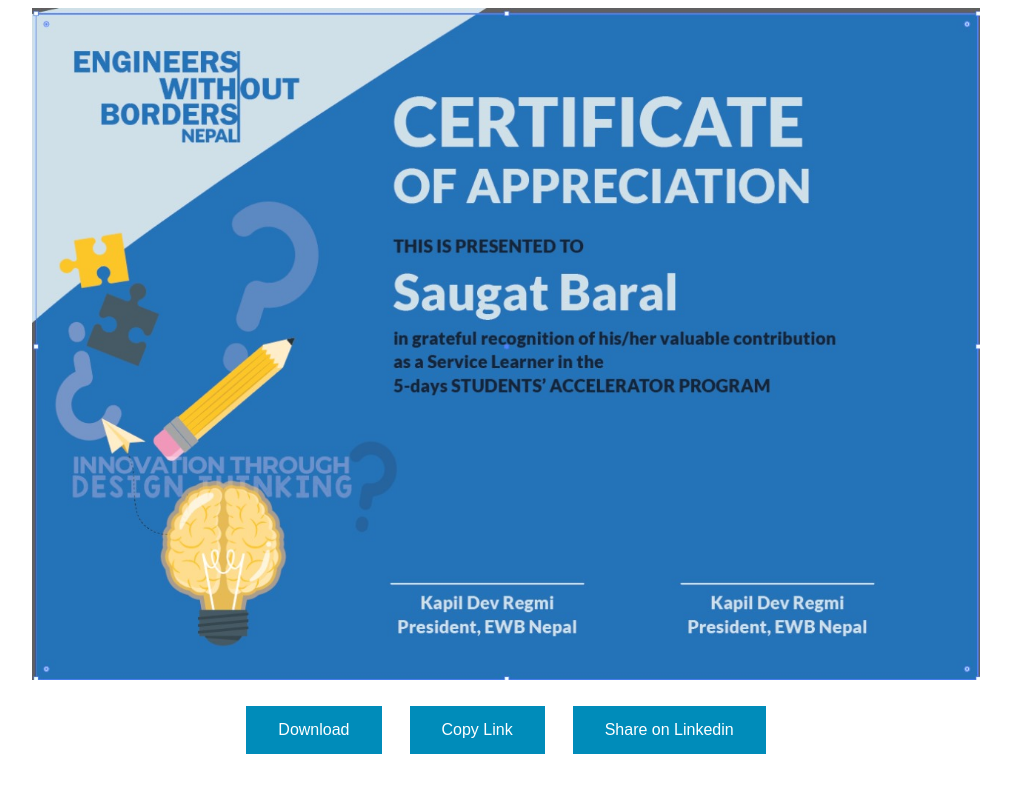
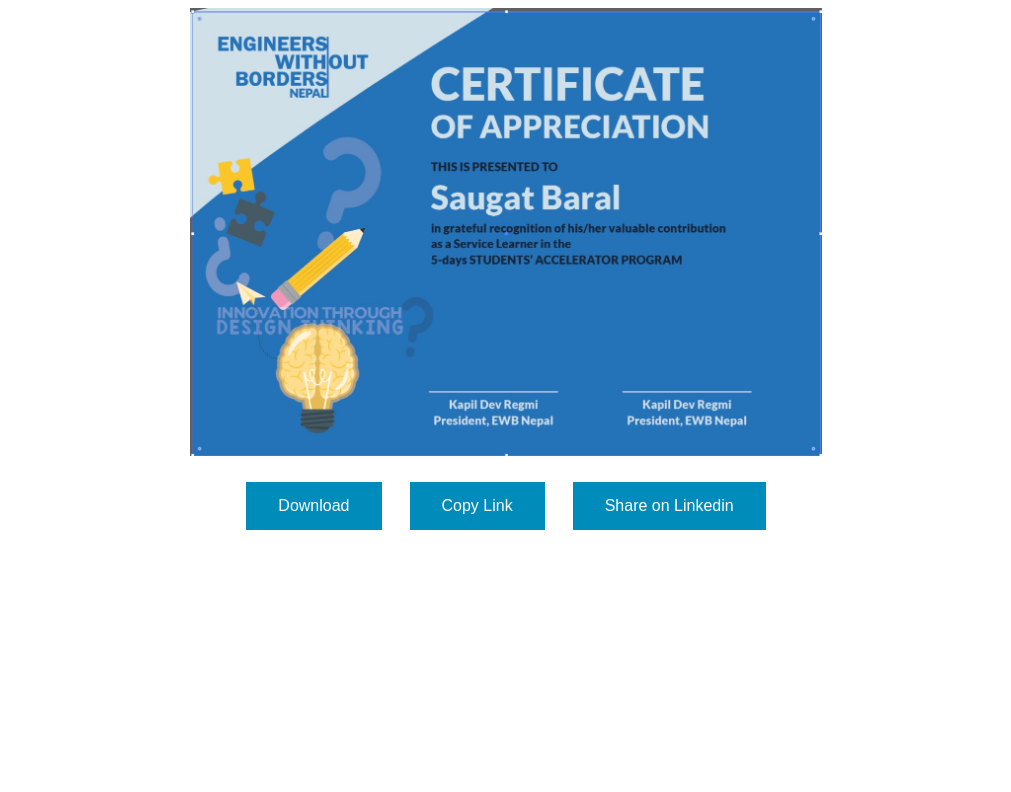
Before and after one commit to 99saugat/99saugat.github.io, a plain HTML site: page index.html in a window 1280 px wide. Shown: the whole page, without its empty margins (134-1145 px from the left). Drawn offline with Linux system fonts and the light colour scheme.

Commit message:
Update index.html

```diff
--- a/index.html
+++ b/index.html
@@ -23,7 +23,7 @@
 
 <center>
 
-<img style='height: 75%; width: 75%; object-fit: contain' src="https://raw.githubusercontent.com/99saugat/99saugat.github.io/main/saugat1.jpeg">
+<img style='height: 50%; width: 50%; object-fit: contain' src="https://raw.githubusercontent.com/99saugat/99saugat.github.io/main/saugat1.jpeg">
 
 <br><br>
 
```
